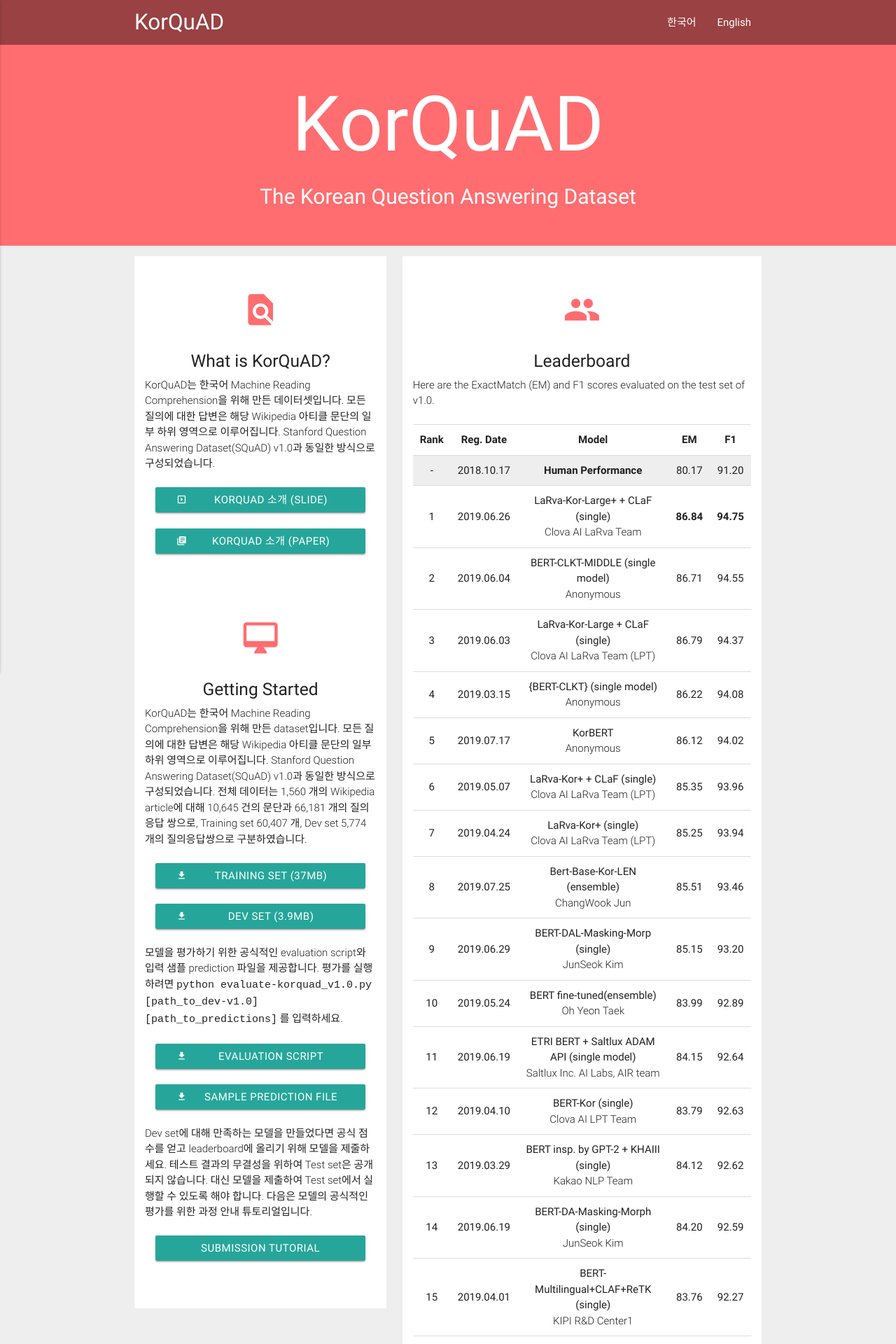
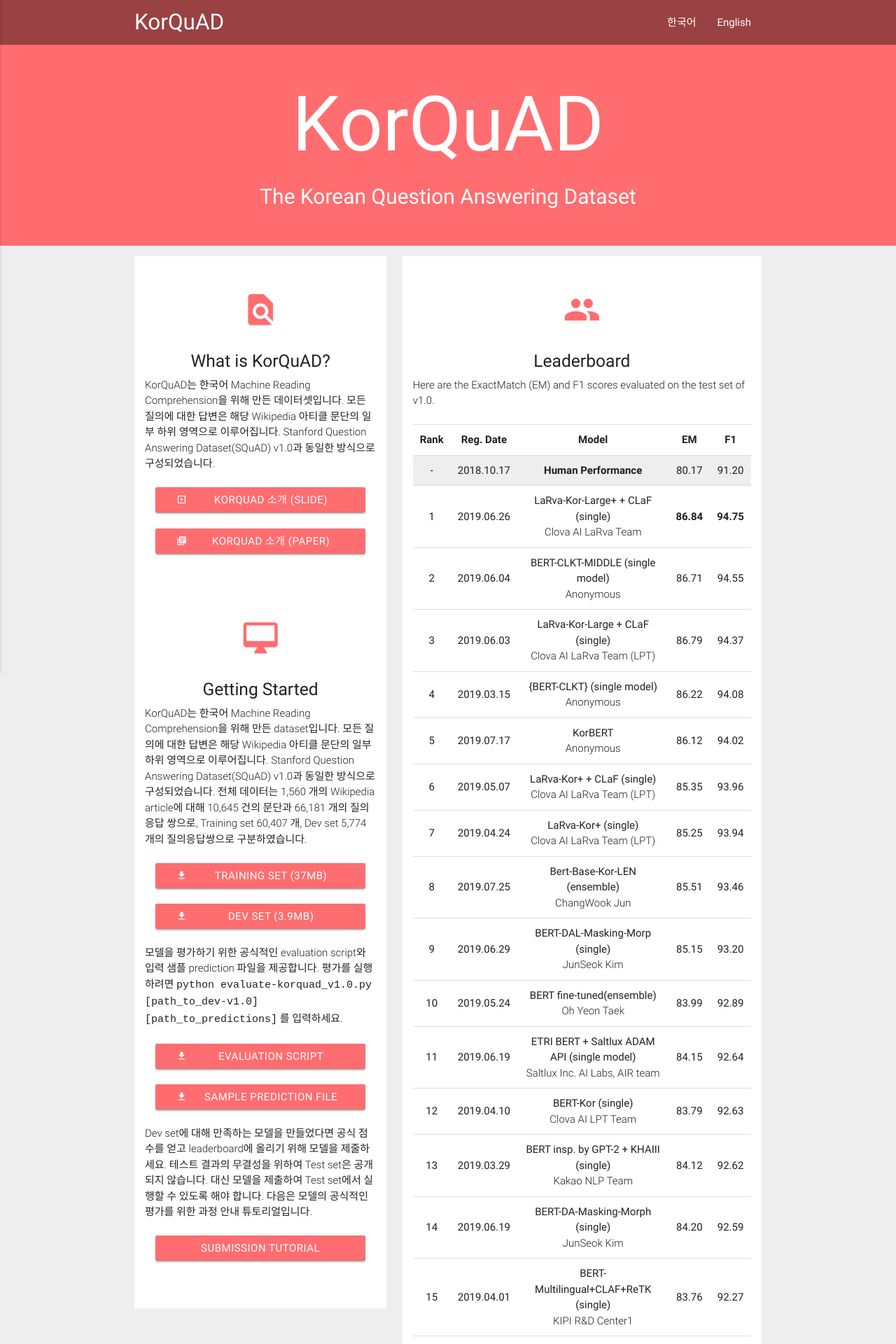
Before and after one commit to korquad/korquad.github.io, a Jekyll site: the page built from index.md, in a window 1280 px wide. Shown: the top 1920 px of the page at 70% size. Built offline with Jekyll 4.4.1, drawn with Linux system fonts in a browser that asks for light colours.

Commit message:
Update home.html

```diff
--- a/_layouts/home.html
+++ b/_layouts/home.html
@@ -55,11 +55,11 @@
             <p class="light">KorQuAD는 한국어 Machine Reading Comprehension을 위해 만든 데이터셋입니다. 모든 질의에 대한 답변은 해당 Wikipedia 아티클 문단의 일부 하위 영역으로 이루어집니다. Stanford Question Answering Dataset(SQuAD) v1.0과 동일한 방식으로 구성되었습니다.</p>
             <br>
             <div class="center">
-              <a id="slideshare" href="https://www.slideshare.net/SeungyoungLim/korquad-introduction" class="waves-effect waves-light btn" style="width:300px" download=""><i class="material-icons left">slideshow</i>KorQuAD 소개 (Slide)</a>
+              <a id="slideshare" href="https://www.slideshare.net/SeungyoungLim/korquad-introduction" class="waves-effect waves-light btn" style="width:300px; background-color:#ff6d70" download=""><i class="material-icons left">slideshow</i>KorQuAD 소개 (Slide)</a>
             </div>
             <br>
             <div class="center">
-              <a id="paper" href="http://m.dbpia.co.kr/Journal/ArticleDetail/NODE07613668" class="waves-effect waves-light btn" style="width:300px" download=""><i class="material-icons left">library_books</i>KorQuAD 소개 (Paper)</a>
+              <a id="paper" href="http://m.dbpia.co.kr/Journal/ArticleDetail/NODE07613668" class="waves-effect waves-light btn" style="width:300px; background-color:#ff6d70" download=""><i class="material-icons left">library_books</i>KorQuAD 소개 (Paper)</a>
             </div>
             <br><br><br>
             <h2 class="center" style="color:#ff6d70"><i class="material-icons">desktop_mac</i></h2>
@@ -67,11 +67,11 @@
             <p class="light">KorQuAD는 한국어 Machine Reading Comprehension을 위해 만든 dataset입니다. 모든 질의에 대한 답변은 해당 Wikipedia 아티클 문단의 일부 하위 영역으로 이루어집니다. Stanford Question Answering Dataset(SQuAD) v1.0과 동일한 방식으로 구성되었습니다. 전체 데이터는 1,560 개의 Wikipedia article에 대해 10,645 건의 문단과 66,181 개의 질의응답 쌍으로, Training set 60,407 개, Dev set 5,774 개의 질의응답쌍으로 구분하였습니다.</p>
             <br>
             <div class="center">
-              <a id="trainingset" href="/dataset/KorQuAD_v1.0_train.json" class="waves-effect waves-light btn" style="width:300px" download=""><i class="material-icons left">file_download</i>Training Set (37MB)</a>
+              <a id="trainingset" href="/dataset/KorQuAD_v1.0_train.json" class="waves-effect waves-light btn" style="width:300px; background-color:#ff6d70" download=""><i class="material-icons left">file_download</i>Training Set (37MB)</a>
             </div>
             <br>
             <div class="center">
-              <a id="devset" href="/dataset/KorQuAD_v1.0_dev.json" class="waves-effect waves-light btn" style="width:300px" download=""><i class="material-icons left" width="100">file_download</i>Dev Set (3.9MB)</a>
+              <a id="devset" href="/dataset/KorQuAD_v1.0_dev.json" class="waves-effect waves-light btn" style="width:300px; background-color:#ff6d70" download=""><i class="material-icons left" width="100">file_download</i>Dev Set (3.9MB)</a>
             </div>
             <br>
             <p class="light">
@@ -79,11 +79,11 @@
             </p>
             <br>
             <div class="center">
-              <a id="evascript" href="/dataset/evaluate-v1.0.py" class="waves-effect waves-light btn" style="width:300px" download=""><i class="material-icons left">file_download</i>Evaluation Script</a>
+              <a id="evascript" href="/dataset/evaluate-v1.0.py" class="waves-effect waves-light btn" style="width:300px; background-color:#ff6d70" download=""><i class="material-icons left">file_download</i>Evaluation Script</a>
             </div>
             <br>
             <div class="center">
-              <a id="sampleprediction" href="/dataset/dev-evaluate-in1" class="waves-effect waves-light btn" style="width:300px"><i class="material-icons left" width="100">file_download</i>Sample Prediction File</a>
+              <a id="sampleprediction" href="/dataset/dev-evaluate-in1" class="waves-effect waves-light btn" style="width:300px; background-color:#ff6d70"><i class="material-icons left" width="100">file_download</i>Sample Prediction File</a>
             </div>
             <br>
             <p class="light">
@@ -91,7 +91,7 @@
             </p>
             <br>
             <div class="center">
-              <a id="tutorial" target="_blank" href="https://worksheets.codalab.org/worksheets/0x7b06f2ebd0584748a3a281018e7d19b0/" class="waves-effect waves-light btn" style="width:300px">Submission Tutorial</a>
+              <a id="tutorial" target="_blank" href="https://worksheets.codalab.org/worksheets/0x7b06f2ebd0584748a3a281018e7d19b0/" class="waves-effect waves-light btn" style="width:300px; background-color:#ff6d70">Submission Tutorial</a>
           </div>
           <br><br><br>
         </div>
```
